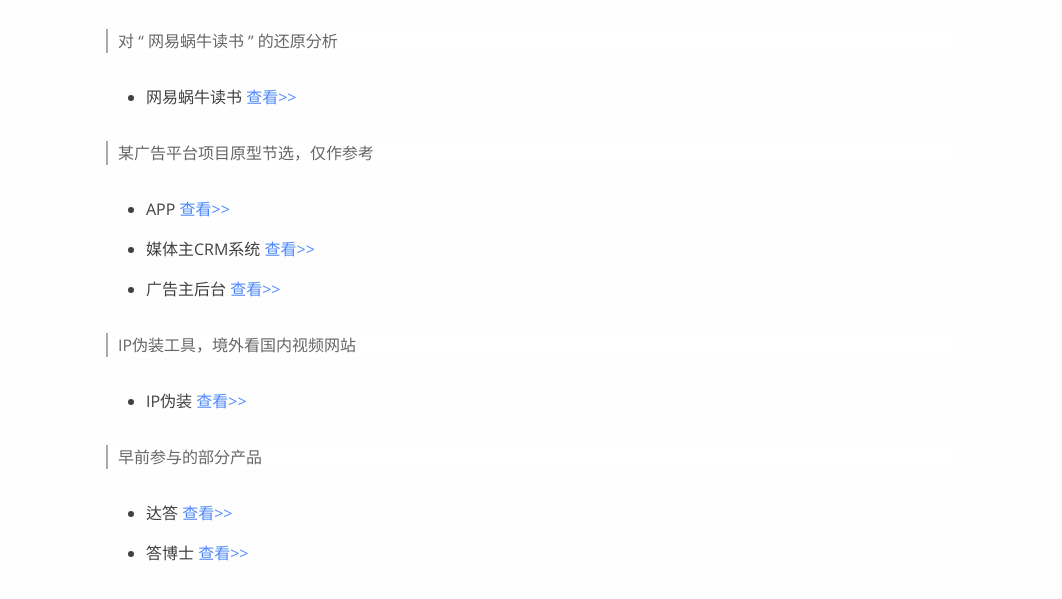
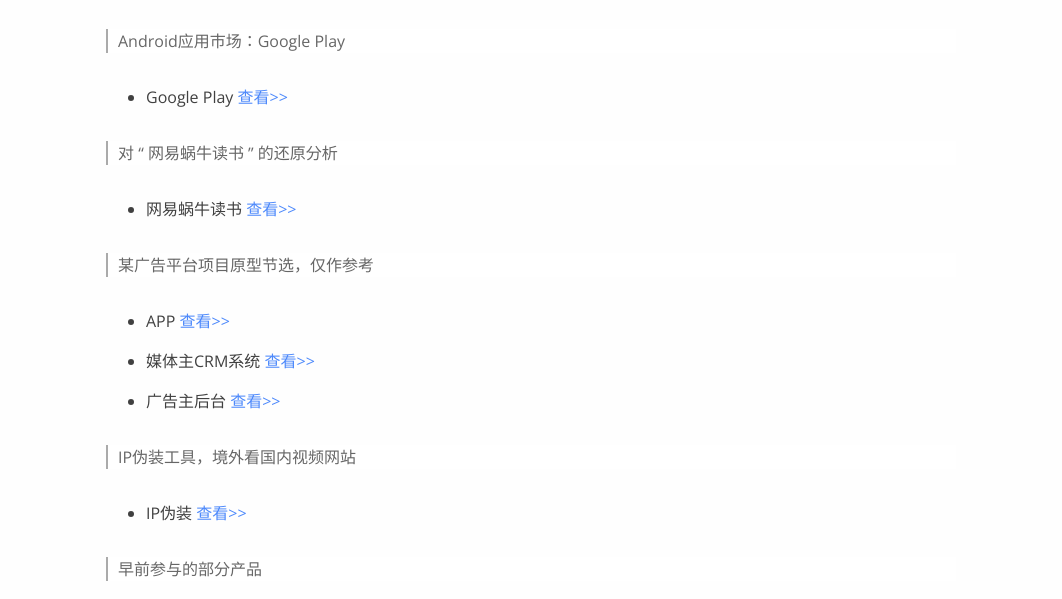
Before and after one commit to YC9789/YC9789.github.io, a plain HTML site: page design/index.html in a window 1280 px wide. Shown: the part 201-800 px from the top of the page, without its empty margins (109-1171 px from the left). Drawn offline with nearby package versions, Linux system fonts and the light colour scheme; a web font is replaced by a local one.

Commit message:
Site updated: 2017-10-19 18:00:50

```diff
--- a/design/index.html
+++ b/design/index.html
@@ -33,17 +33,17 @@
 <link rel="canonical" href="http://yoursite.com/design/"/>
 
 
-<meta name="description" content=".以下是本人过往参与项目所设计的产品原型，或者是对其他产品的研究分析、临摹还原，仅供参考。  对 “ 网易蜗牛读书 ” 的还原分析   网易蜗牛读书 查看&amp;gt;&amp;gt;   某广告平台项目原型节选，仅作参考   APP  查看&amp;gt;&amp;gt;  媒体主CRM系统 查看&amp;gt;&amp;gt;  广告主后台 查看&amp;gt;&amp;gt;    IP伪装工具，境外看国内视频网站   IP伪装 查看&amp;gt;&amp;gt;">
+<meta name="description" content=".以下是本人过往参与项目所设计的产品原型，或者是对其他产品的研究分析、临摹还原，仅供参考。  Android应用市场：Google Play   Google Play 查看&amp;gt;&amp;gt;   对 “ 网易蜗牛读书 ” 的还原分析   网易蜗牛读书 查看&amp;gt;&amp;gt;   某广告平台项目原型节选，仅作参考   APP  查看&amp;gt;&amp;gt;  媒体主CRM系统 查看&amp;gt;&amp;gt;  广告主后">
 <meta property="og:type" content="website">
 <meta property="og:title" content="原型设计">
 <meta property="og:url" content="http://yoursite.com/design/index.html">
 <meta property="og:site_name" content="于川">
-<meta property="og:description" content=".以下是本人过往参与项目所设计的产品原型，或者是对其他产品的研究分析、临摹还原，仅供参考。  对 “ 网易蜗牛读书 ” 的还原分析   网易蜗牛读书 查看&amp;gt;&amp;gt;   某广告平台项目原型节选，仅作参考   APP  查看&amp;gt;&amp;gt;  媒体主CRM系统 查看&amp;gt;&amp;gt;  广告主后台 查看&amp;gt;&amp;gt;    IP伪装工具，境外看国内视频网站   IP伪装 查看&amp;gt;&amp;gt;">
+<meta property="og:description" content=".以下是本人过往参与项目所设计的产品原型，或者是对其他产品的研究分析、临摹还原，仅供参考。  Android应用市场：Google Play   Google Play 查看&amp;gt;&amp;gt;   对 “ 网易蜗牛读书 ” 的还原分析   网易蜗牛读书 查看&amp;gt;&amp;gt;   某广告平台项目原型节选，仅作参考   APP  查看&amp;gt;&amp;gt;  媒体主CRM系统 查看&amp;gt;&amp;gt;  广告主后">
 <meta property="og:locale" content="zh-cn">
-<meta property="og:updated_time" content="2017-10-16T08:50:36.949Z">
+<meta property="og:updated_time" content="2017-10-19T09:59:20.301Z">
 <meta name="twitter:card" content="summary">
 <meta name="twitter:title" content="原型设计">
-<meta name="twitter:description" content=".以下是本人过往参与项目所设计的产品原型，或者是对其他产品的研究分析、临摹还原，仅供参考。  对 “ 网易蜗牛读书 ” 的还原分析   网易蜗牛读书 查看&amp;gt;&amp;gt;   某广告平台项目原型节选，仅作参考   APP  查看&amp;gt;&amp;gt;  媒体主CRM系统 查看&amp;gt;&amp;gt;  广告主后台 查看&amp;gt;&amp;gt;    IP伪装工具，境外看国内视频网站   IP伪装 查看&amp;gt;&amp;gt;">
+<meta name="twitter:description" content=".以下是本人过往参与项目所设计的产品原型，或者是对其他产品的研究分析、临摹还原，仅供参考。  Android应用市场：Google Play   Google Play 查看&amp;gt;&amp;gt;   对 “ 网易蜗牛读书 ” 的还原分析   网易蜗牛读书 查看&amp;gt;&amp;gt;   某广告平台项目原型节选，仅作参考   APP  查看&amp;gt;&amp;gt;  媒体主CRM系统 查看&amp;gt;&amp;gt;  广告主后">
 
 
 <link rel="stylesheet" type="text/css" href="/css/style.css?v=1.1" />
@@ -108,6 +108,12 @@
             </header>
             <div class="post-content">
                 <p>.<br>以下是本人过往参与项目所设计的产品原型，或者是对其他产品的研究分析、临摹还原，仅供参考。</p>
+<blockquote>
+<p>Android应用市场：Google Play</p>
+</blockquote>
+<ul>
+<li>Google Play <a href="https://yc9789.github.io/demo/GooglePlay/" target="_blank" rel="external">查看&gt;&gt;</a></li>
+</ul>
 <blockquote>
 <p>对 “ 网易蜗牛读书 ” 的还原分析</p>
 </blockquote>
```
